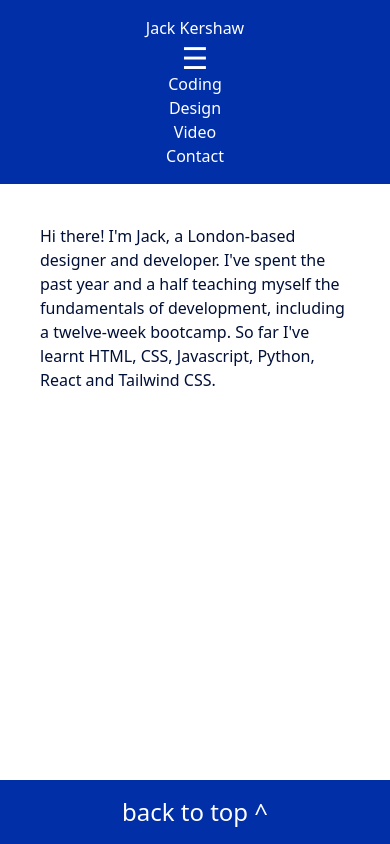
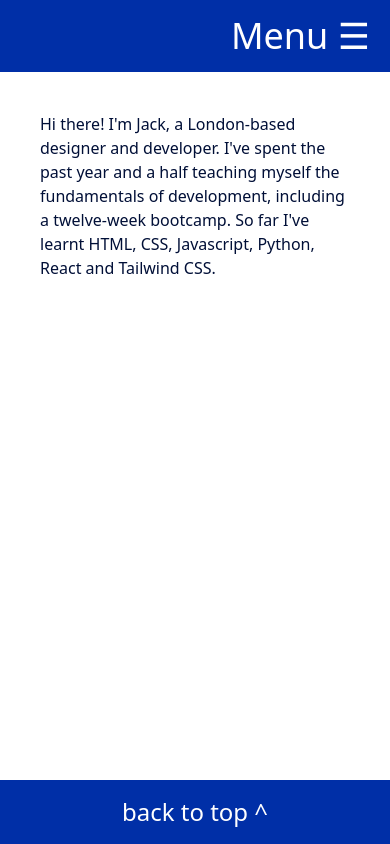
Before and after one commit to jackkershaw/portfolio, a React (Vite) app: page / in a window 390 px wide. Built offline with nearby package versions, Linux system fonts and the light colour scheme.

Commit message:
edit header with toggle for mobile

```diff
--- a/src/header.jsx
+++ b/src/header.jsx
@@ -1,20 +1,32 @@
+import React, { useState } from "react";
+
 function Header({ onHeaderClick }) {
+  /* Using state to set initial value for mobile nav */
+  const [isNavVisible, setNavVisible] = useState(false);
+
+  const toggleNav = () => {
+    setNavVisible(!isNavVisible);
+  };
+
   return (
     <>
-      <header className="min-w-100 bg-ykb-500 text-white">
-        <navbar className="container flex flex-col items-center justify-between py-4 sm:text-2xl md:mx-5 md:flex-row lg:mx-10 lg:text-3xl">
+      <header className="min-w-100 bg-ykb-500 py-4 text-white">
+        <button
+          id="hamburger-button"
+          className="ml-auto mr-5 flex cursor-pointer text-4xl hover:text-ykb-50 active:text-ykb-200 md:hidden"
+          onClick={toggleNav}
+        >
+          {isNavVisible ? "X" : "Menu ☰"}
+        </button>
+        <nav
+          className={`${isNavVisible ? "sm:hidden md:flex" : "hidden md:flex"} container flex-col items-center justify-between space-x-4 py-4 text-center text-3xl md:mx-5 md:flex-row lg:mx-10 lg:text-3xl`}
+        >
           <h1
             onClick={() => onHeaderClick("openingPage")}
             className="hover:text-ykb-50 active:text-ykb-200"
           >
-            Jack Kershaw
+            About Me
           </h1>
-          <button
-            id="hamburger-button"
-            class="relative h-8 w-8 cursor-pointer text-3xl md:hidden"
-          >
-            &#9776;
-          </button>
           <h1
             onClick={() => onHeaderClick("coding")}
             className="hover:text-ykb-50 active:text-ykb-200"
@@ -39,7 +51,7 @@ function Header({ onHeaderClick }) {
           >
             Contact
           </h1>
-        </navbar>
+        </nav>
       </header>
     </>
   );
```
Also changed, not shown: 1 other file (tests, documents, lock files or other folders).
